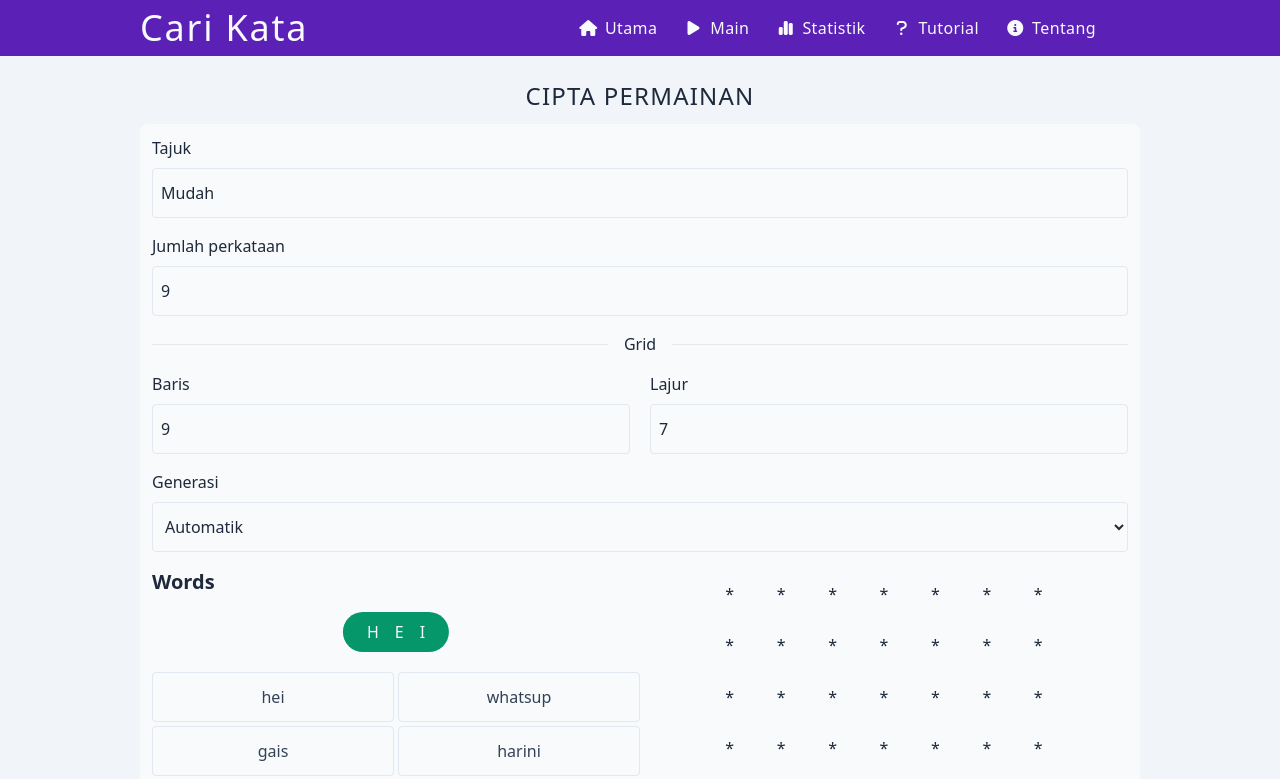
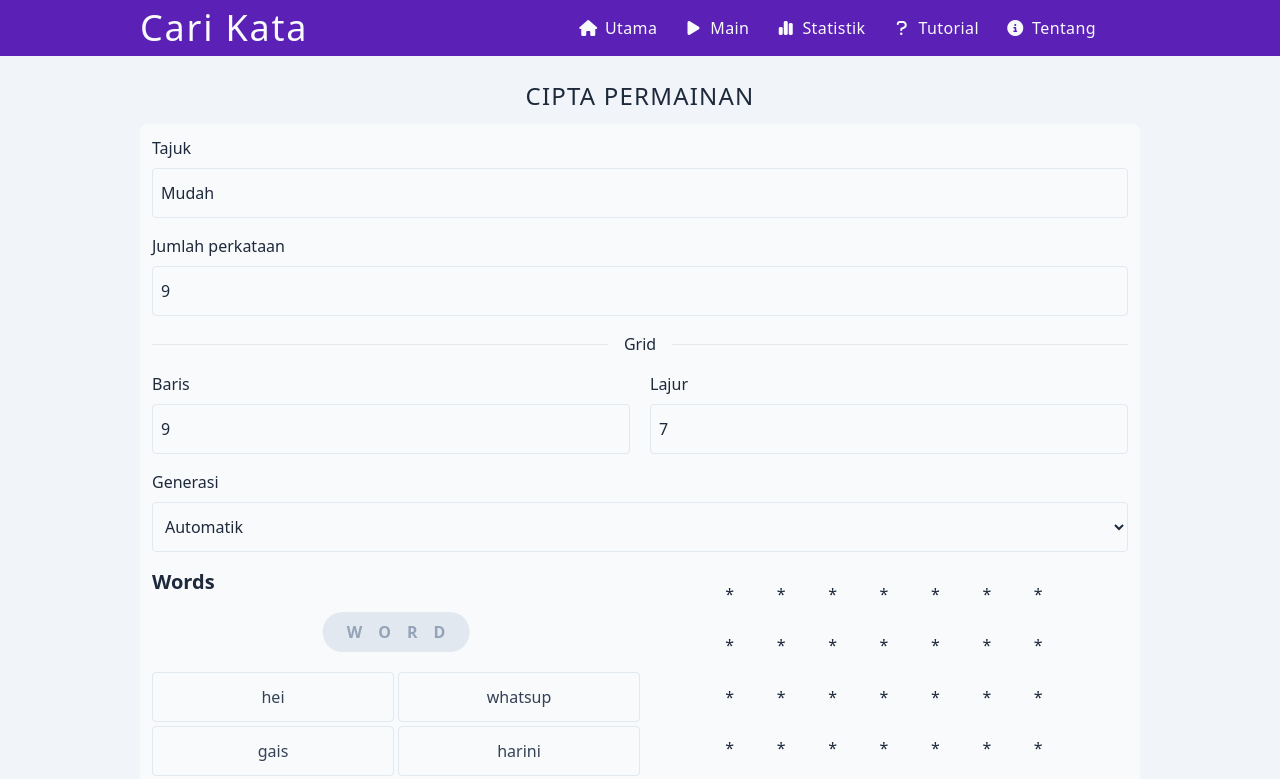
Before and after one commit to aidilrx04/cari-kata, a SvelteKit app: page /create in a window 1280 px wide. Shown: the top 779 px of the page. Built offline with nearby package versions, Linux system fonts and the light colour scheme; some icons are missing.

Commit message:
feat: add default placeholder for word

```diff
--- a/src/routes/create/+page.svelte
+++ b/src/routes/create/+page.svelte
@@ -25,7 +25,7 @@
 	let placedWords: string[] = [];
 	let totalWords = 9;
 	let words: string[] = ['hei', 'whatsup', 'gais', 'harini', 'kita', 'makan', 'sayur', 'berapi'];
-	let selected: string = words[0];
+	let selected: string = '';
 
 	const handleSubmit = () => {
 		fetch('/create', {
--- a/src/routes/create/CreateWords.svelte
+++ b/src/routes/create/CreateWords.svelte
@@ -48,6 +48,15 @@
 					{#each [...selected] as char}
 						<span class="uppercase">{char}</span>
 					{/each}
+				</div>
+			{:else}
+				<div
+					class="selected font-semibold uppercase flex gap-4 absolute top-0 left-1/2 -translate-x-1/2 py-2 px-6 rounded-full text-slate-400 bg-slate-200 z-50"
+				>
+					<span>W</span>
+					<span>O</span>
+					<span>R</span>
+					<span>D</span>
 				</div>
 			{/if}
 		</div>
```
